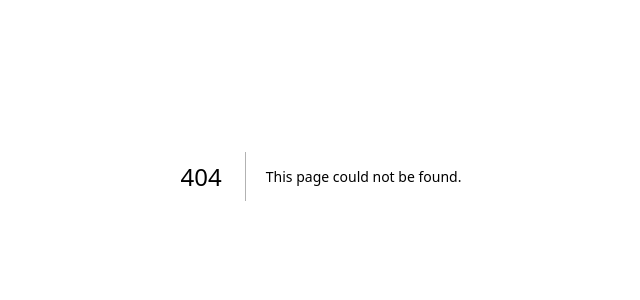
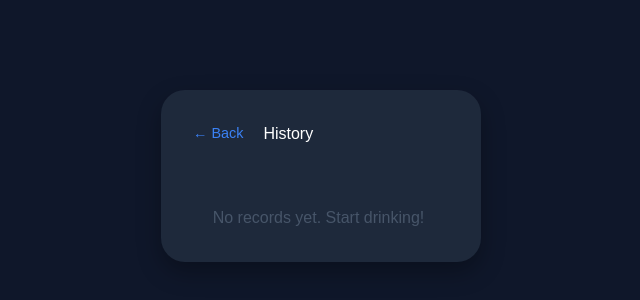
Before and after one commit to nadia-nh/rc-water-tracking-app, a Next.js app: page /history in a window 1280 px wide. Before the commit this address had no page. Shown: the part 224-524 px from the top of the page, without its empty margins (319-959 px from the left). Built offline with nearby package versions, Linux system fonts and the light colour scheme.

Commit message:
Add and display water records

```diff
--- a/app/globals.css
+++ b/app/globals.css
@@ -323,3 +323,88 @@ input[type="number"]::-webkit-outer-spin-button {
   0%, 100% { opacity: 1; }
   50% { opacity: 0.5; }
 }
+
+
+/* Container for both buttons at the top */
+.top-actions-container {
+  display: flex;
+  justify-content: space-between;
+  width: 100%;
+  margin-bottom: 10px;
+}
+
+/* Common style for toggle and history buttons */
+.action-btn {
+  background: #334155;
+  border: 1px solid #475569;
+  color: #94a3b8;
+  padding: 6px 12px;
+  border-radius: 20px;
+  font-size: 0.75rem;
+  font-weight: bold;
+  cursor: pointer;
+  text-decoration: none;
+  display: flex;
+  align-items: center;
+  gap: 6px;
+  transition: all 0.2s;
+}
+
+.action-btn:hover {
+  color: white;
+  border-color: var(--water-blue);
+}
+
+/* History Page Specifics */
+.history-header {
+  display: flex;
+  align-items: center;
+  gap: 20px;
+  margin-bottom: 20px;
+}
+
+.back-link {
+  color: var(--water-blue);
+  text-decoration: none;
+  font-size: 0.9rem;
+}
+
+.records-list {
+  max-height: 400px;
+  overflow-y: auto;
+  padding-right: 5px;
+}
+
+.record-item {
+  display: flex;
+  justify-content: space-between;
+  align-items: center;
+  padding: 12px 0;
+  border-bottom: 1px solid #334155;
+}
+
+.record-info {
+  display: flex;
+  flex-direction: column;
+  text-align: left;
+}
+
+.record-date {
+  font-size: 0.7rem;
+  color: #94a3b8;
+}
+
+.record-time {
+  font-size: 1rem;
+  font-weight: bold;
+}
+
+.record-amount {
+  color: var(--water-blue);
+  font-weight: bold;
+}
+
+.empty-text {
+  color: #475569;
+  margin-top: 40px;
+}
--- /dev/null
+++ b/app/history/page.tsx
@@ -0,0 +1,55 @@
+"use client";
+import { useEffect, useState } from 'react';
+import Link from 'next/link';
+
+type WaterRecord = {
+  amountOz: number;
+  timestamp: number;
+};
+
+export default function HistoryPage() {
+  const [records, setRecords] = useState<WaterRecord[]>([]);
+  const [unit, setUnit] = useState<'oz' | 'ml'>('oz');
+
+  useEffect(() => {
+    const saved = localStorage.getItem('waterRecords');
+    const savedUnit = localStorage.getItem('waterUnit');
+    if (saved) setRecords(JSON.parse(saved));
+    if (savedUnit) setUnit(JSON.parse(savedUnit));
+  }, []);
+
+  const formatTime = (ts: number) => {
+    return new Date(ts).toLocaleTimeString([], { hour: '2-digit', minute: '2-digit' });
+  };
+
+  const formatDate = (ts: number) => {
+    return new Date(ts).toLocaleDateString([], { month: 'short', day: 'numeric' });
+  };
+
+  return (
+    <div className="card">
+      <div className="history-header">
+        <Link href="/" className="back-link">← Back</Link>
+        <h2 className="title">History</h2>
+      </div>
+
+      <div className="records-list">
+        {records.length === 0 ? (
+          <p className="empty-text">No records yet. Start drinking!</p>
+        ) : (
+          records.slice().reverse().map((record, index) => (
+            <div key={index} className="record-item">
+              <div className="record-info">
+                <span className="record-date">{formatDate(record.timestamp)}</span>
+                <span className="record-time">{formatTime(record.timestamp)}</span>
+              </div>
+              <span className="record-amount">
+                +{unit === 'oz' ? record.amountOz : Math.round(record.amountOz * 30)} {unit}
+              </span>
+            </div>
+          ))
+        )}
+      </div>
+    </div>
+  );
+}
--- a/app/page.tsx
+++ b/app/page.tsx
@@ -1,6 +1,7 @@
 "use client";
 import { useEffect, useState } from "react";
 import { useWaterTracker } from "./water-tracker";
+import Link from 'next/link';
 
 function Skeleton() {
   return (
@@ -71,13 +72,22 @@ export default function Home() {
         )
       }
 
-      <div className="unit-toggle-container">
-        <button className="unit-toggle-btn" onClick={toggleUnit}>
+      <div className="top-actions-container">
+        <Link href="/history" className="action-btn">
+          <svg width="14" height="14" viewBox="0 0 24 24" fill="none"
+            stroke="currentColor" strokeWidth="2" strokeLinecap="round" strokeLinejoin="round">
+            <circle cx="12" cy="12" r="10"></circle>
+            <polyline points="12 6 12 12 16 14"></polyline>
+          </svg>
+          History
+        </Link>
+
+        <button className="action-btn" onClick={toggleUnit}>
           {unit.toUpperCase()}
         </button>
       </div>
 
-      <h2 className="title">Stay Hydrated</h2>
+      <h2 className="title">Stay Hydrated 💧</h2>
       <div className="goal-container">
         <span>Goal: </span>
         {isEditingGoal ? (
--- a/app/water-tracker.tsx
+++ b/app/water-tracker.tsx
@@ -1,10 +1,16 @@
 "use client";
 import { useState, useEffect } from 'react';
+
+type WaterRecord = {
+    amountOz: number,
+    timestamp: number,
+}
 
 export function useWaterTracker() {
   const [total, setTotal] = useState<number>(0);
   const [amount, setAmount] = useState<number>(8);
   const [goal, setGoal] = useState<number>(64);
+  const [records, setRecords] = useState<WaterRecord[]>([]);
   const [unit, setUnit] = useState<'oz' | 'ml'>('oz');
   const [isHydrated, setIsHydrated] = useState(false);
 
@@ -12,22 +18,43 @@ export function useWaterTracker() {
     const waterTotal = localStorage.getItem('waterTotal');
     const waterGoal = localStorage.getItem('waterGoal');
     const savedUnit = localStorage.getItem('waterUnit');
+    const records = localStorage.getItem('waterRecords');
+
+    console.log("waterTotal:", waterTotal);
+    console.log("waterGoal:", waterGoal);
+    console.log("savedUnit:", savedUnit);
+    console.log("records:", records);
 
     if (waterTotal) setTotal(JSON.parse(waterTotal));
     if (waterGoal) setGoal(JSON.parse(waterGoal));
     if (savedUnit) setUnit(JSON.parse(savedUnit) as 'oz' | 'ml');
+    if (records) setRecords(JSON.parse(records));
 
     setIsHydrated(true);
   }, []);
 
   useEffect(() => {
+    if (!isHydrated) return; // Prevent overwriting with defaults
+
     localStorage.setItem('waterTotal', JSON.stringify(total));
     localStorage.setItem('waterGoal', JSON.stringify(goal));
     localStorage.setItem('waterUnit', JSON.stringify(unit));
-  }, [total, goal, unit]);
+    localStorage.setItem('waterRecords', JSON.stringify(records));
+  }, [total, goal, records, unit]);
 
-  const addWater = () => setTotal(prev => prev + amount);
-  const resetWater = () => setTotal(0);
+  const addWater = () => {
+    setTotal(prev => prev + amount);
+    let record = {
+        amountOz: unit === 'oz' ? amount : amount / 30,
+        timestamp: Date.now(),
+    }
+    setRecords(prev => [...prev, record]);
+  };
+
+  const resetWater = () => {
+    setTotal(0);
+    setRecords([]);
+  };
 
   const handleAmountChange = (val: number) => {
     setAmount(unit === 'oz' ? val : val / 30);
@@ -44,6 +71,10 @@ export function useWaterTracker() {
   const displayTotal = unit === 'oz' ? total : Math.round(total * 30);
   const displayGoal = unit === 'oz' ? goal : Math.round(goal * 30);
   const displayAmount = unit === 'oz' ? amount : Math.round(amount * 30);
+  const displayRecords = records.map(record => ({
+    amount: unit === 'oz' ? record.amountOz : Math.round(record.amountOz * 30),
+    timestamp: record.timestamp,
+  }));
 
   const toggleUnit = () => setUnit(prev => prev === 'oz' ? 'ml' : 'oz');
 
@@ -59,5 +90,6 @@ export function useWaterTracker() {
     changeWaterGoal,
     handleAmountChange,
     isHydrated,
+    records : displayRecords,
   };
 }
```
